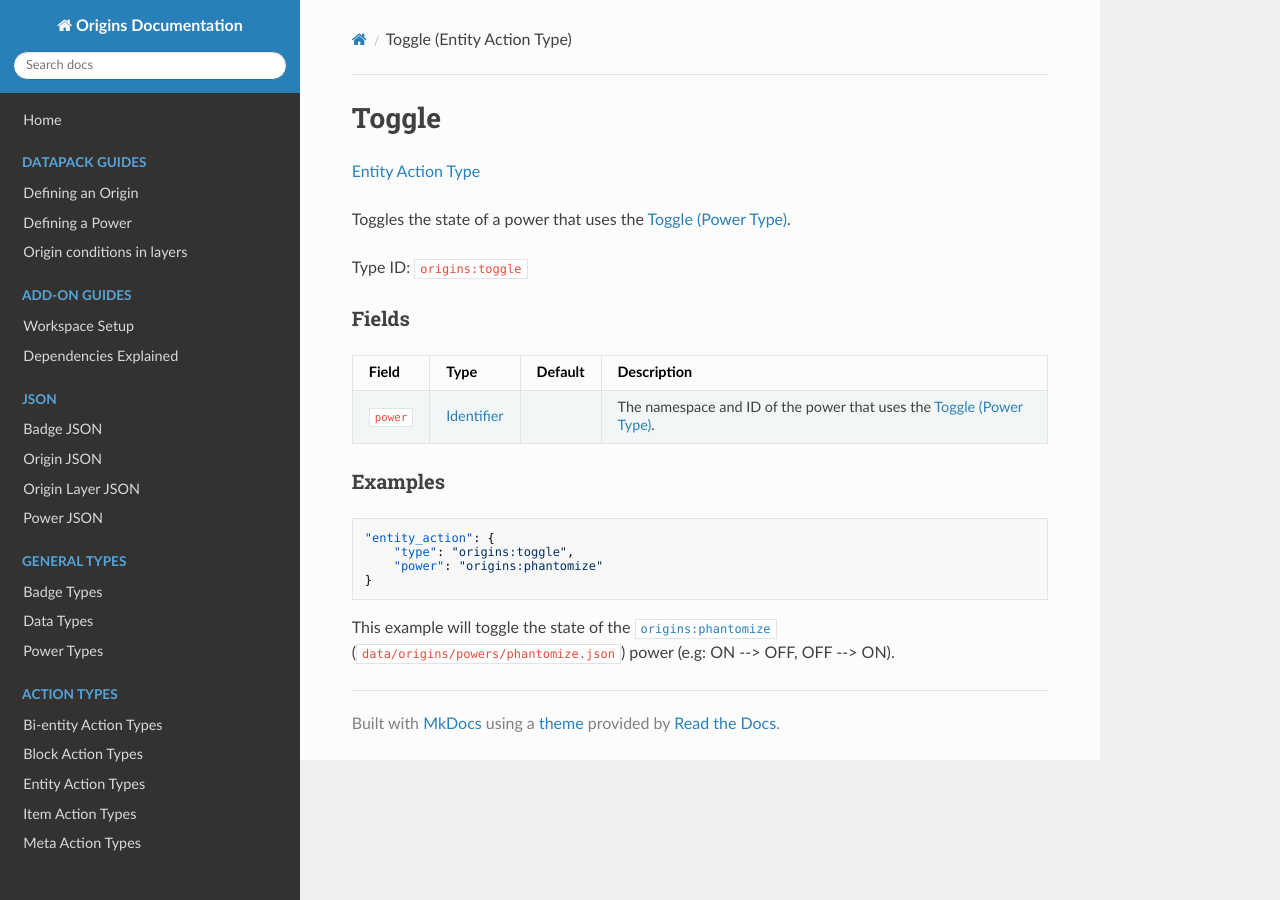
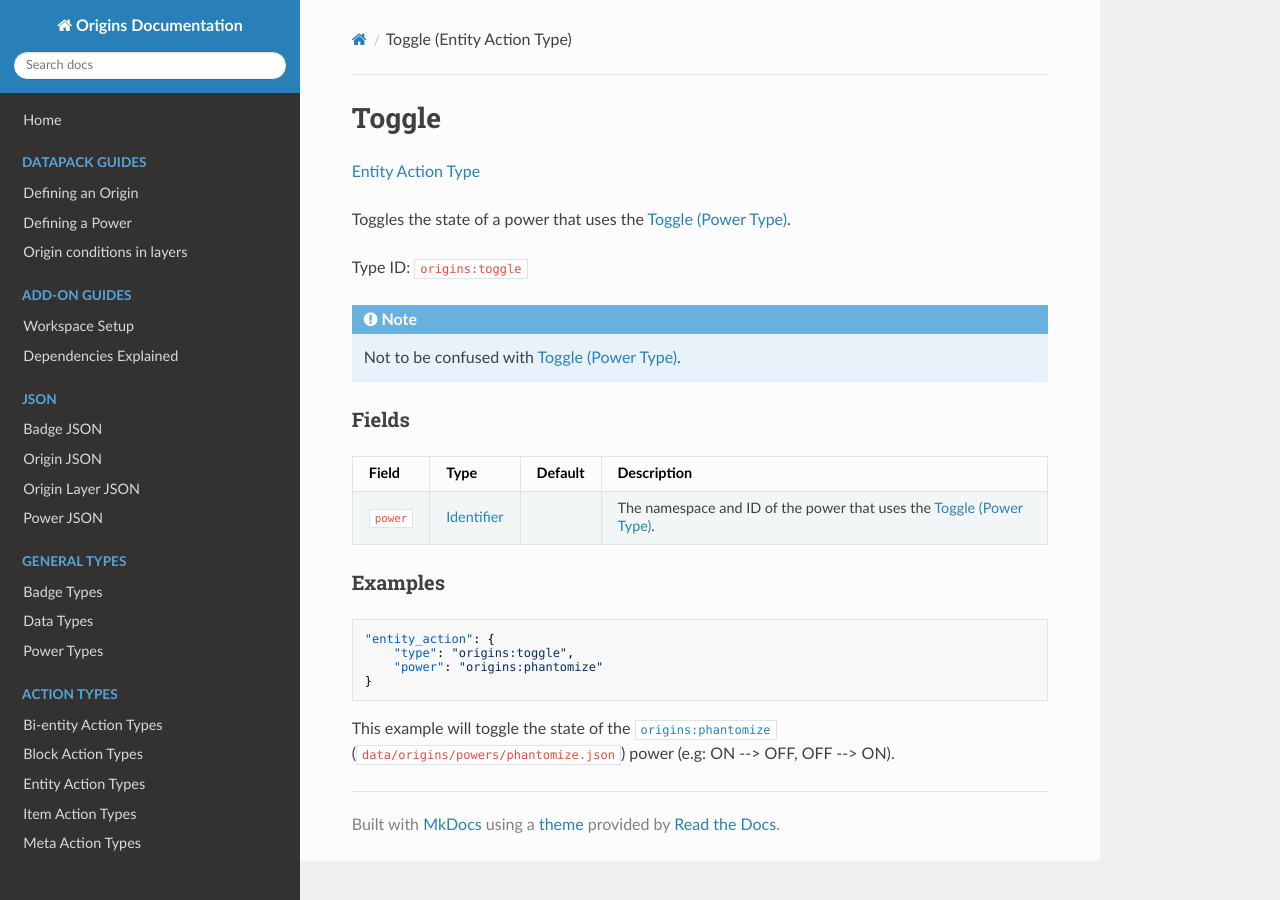
Before and after one commit to apace100/origins-docs, an MkDocs documentation site: the page built from docs/types/entity_action_types/toggle.md, in a window 1280 px wide. Built offline with MkDocs 1.6.1, drawn with Linux system fonts in a browser that asks for light colours; nearby versions of some CDN libraries.

Commit message:
Update `toggle.md` (Entity Action Type)
Add admonition note warning about the similarity between it and the
`origins:toggle` Power Type.

```diff
--- a/docs/types/entity_action_types/toggle.md
+++ b/docs/types/entity_action_types/toggle.md
@@ -10,6 +10,10 @@ date: 2021-10-03
 Toggles the state of a power that uses the [Toggle (Power Type)](../power_types/toggle.md).
 
 Type ID: `origins:toggle`
+
+!!! note
+
+    Not to be confused with [Toggle (Power Type)](../power_types/toggle.md).
 
 
 ### Fields
```
